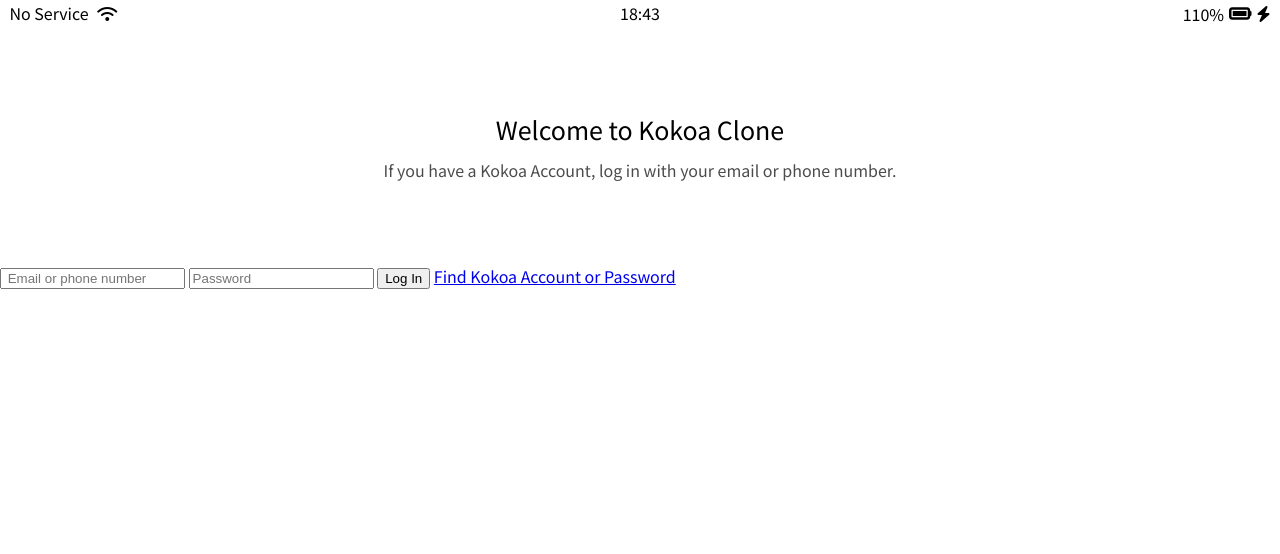
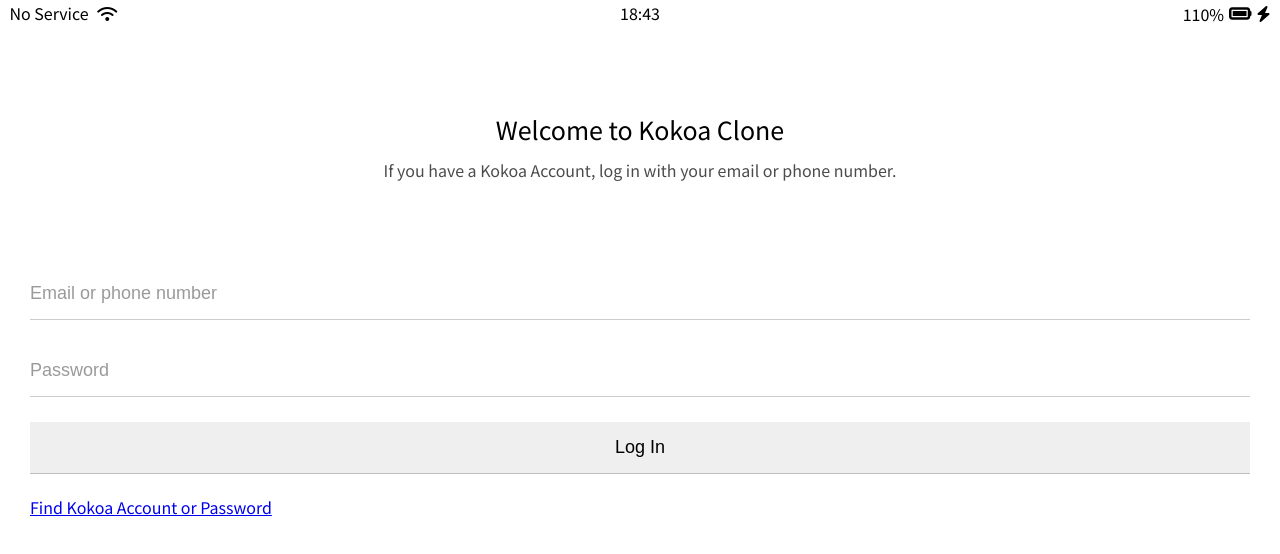
Before and after one commit to hs04111/kokoacoding, a plain HTML site: page index.html in a window 1280 px wide. Drawn offline with Linux system fonts and the light colour scheme.

Commit message:
variables added, login form modified

```diff
--- a/CSS/reset.css
+++ b/CSS/reset.css
@@ -122,3 +122,7 @@ table {
   border-collapse: collapse;
   border-spacing: 0;
 }
+
+input:focus {
+  outline: none;
+}
--- a/CSS/styles.css
+++ b/CSS/styles.css
@@ -1,9 +1,8 @@
 @import url("https://fonts.googleapis.com/css2?family=Noto+Sans+TC:wght@400;700&display=swap");
 @import "reset.css";
 @import "status-bar.css";
-
+@import "variables.css";
 /*이 css 파일로 다른 css 파일을 import하여 html에 연계한다*/
-
 /*1번째 import는 구글 폰트에서 embed 눌러서 나온 코드*/
 /*2번째 import는 reset.css를 본 css 파일에 불러오는 코드. reset css는 기본으로 설정된 모든 margin 등을 제거함  */
 body {
@@ -30,3 +29,25 @@ flex-direction과  align-items:center 사용*/
   width: 60%;
   opacity: 0.7;
 }
+
+#login-form {
+  display: flex;
+  flex-direction: column;
+  margin: 0px 30px;
+}
+
+#login-form input {
+  padding: 15px 0px;
+  border: none;
+  font-size: 18px;
+  border-bottom: 1px solid rgba(0, 0, 0, 0.2);
+  margin-bottom: 25px;
+  transition: border-color 1s ease-in-out;
+}
+
+#login-form input::placeholder {
+  color: rgba(0, 0, 0, 0.4);
+}
+#login-form input:focus {
+  border-color: var(--tomato);
+}
--- /dev/null
+++ b/CSS/variables.css
@@ -0,0 +1,3 @@
+:root {
+  --tomato: #ec4e56;
+}
```
Also changed, not shown: index.html (+1 -1 lines).
